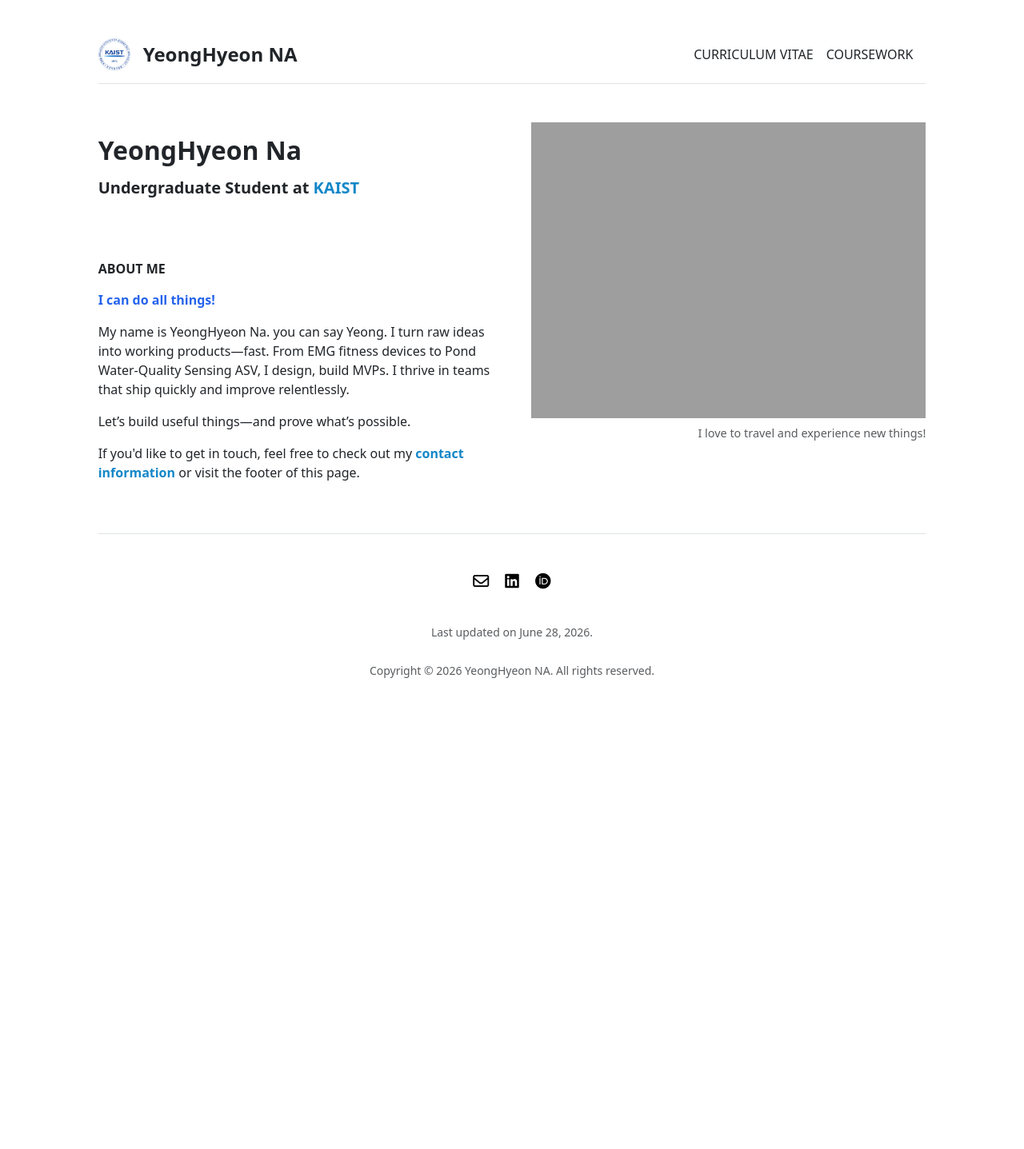
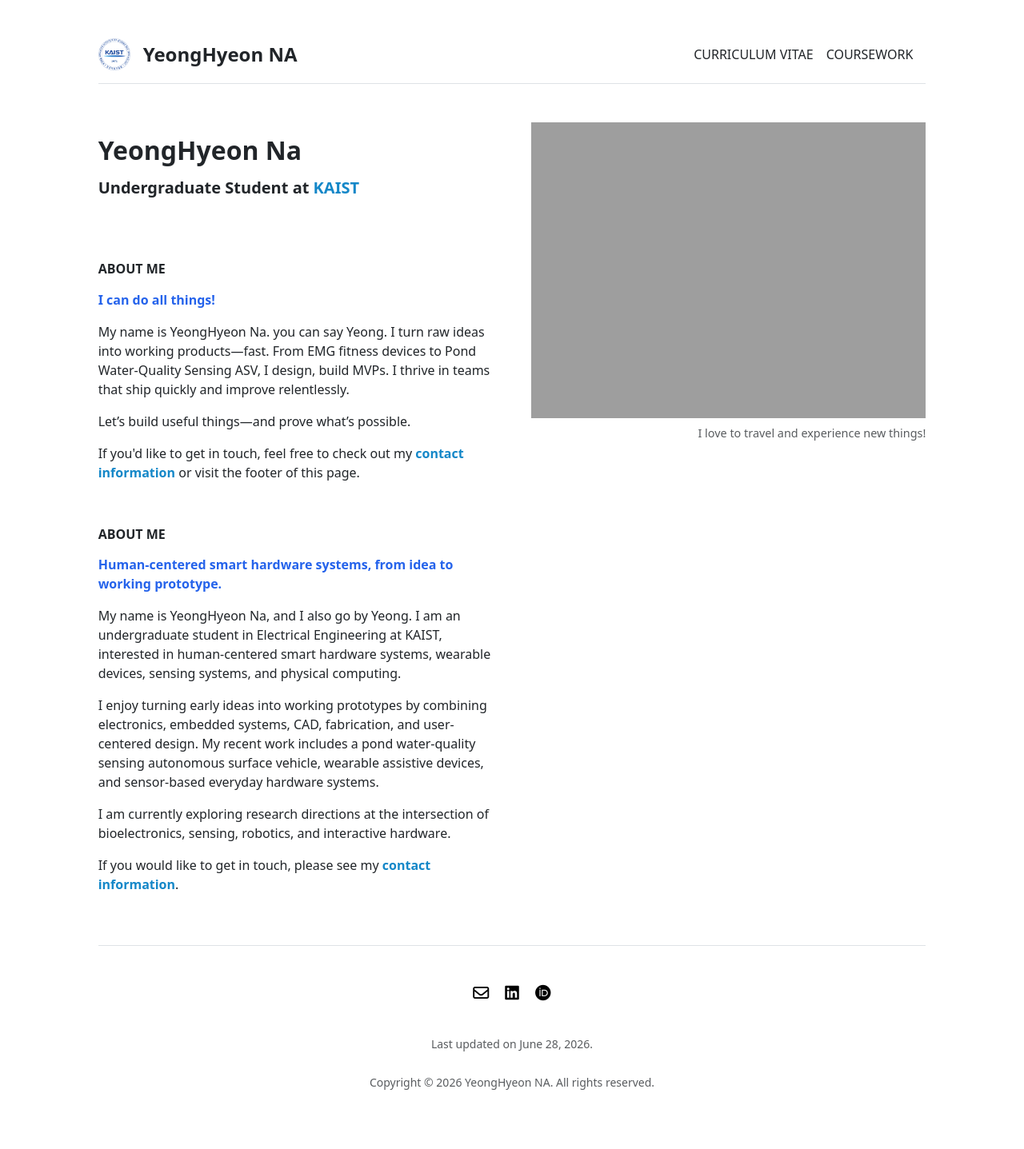
Before and after one commit to ynghyn-na/ynghyn-na.github.io, a Jekyll site: the page built from index.md, in a window 1280 px wide. Shown: the whole page at 80% size. Built offline with Jekyll 4.4.1, drawn with Linux system fonts in a browser that asks for light colours; before the commit the page ends 922 px from its top, so only the background shows below that.

Commit message:
Update index.md

```diff
--- a/index.md
+++ b/index.md
@@ -9,3 +9,19 @@ title: "Home"
 <p>My name is YeongHyeon Na. you can say Yeong. I turn raw ideas into working products—fast. From EMG fitness devices to Pond Water-Quality Sensing ASV, I design, build MVPs. I thrive in teams that ship quickly and improve relentlessly.</p>
 <p>Let’s build useful things—and prove what’s possible.</p>
 <p>If you'd like to get in touch, feel free to check out my <strong><a href="https://ynghyn-na.github.io/contact" style="text-decoration-line: none"><span style="color:#1487C8 !important;">contact information</span></a></strong> or visit the footer of this page.</p>
+
+<p><br></p>
+<p style="line-height:1.2"><strong>ABOUT ME</strong></p>
+<p><b><span style="color:#2563EB !important;">Human-centered smart hardware systems, from idea to working prototype.</span></b></p>
+<p>
+My name is YeongHyeon Na, and I also go by Yeong. I am an undergraduate student in Electrical Engineering at KAIST, interested in human-centered smart hardware systems, wearable devices, sensing systems, and physical computing.
+</p>
+<p>
+I enjoy turning early ideas into working prototypes by combining electronics, embedded systems, CAD, fabrication, and user-centered design. My recent work includes a pond water-quality sensing autonomous surface vehicle, wearable assistive devices, and sensor-based everyday hardware systems.
+</p>
+<p>
+I am currently exploring research directions at the intersection of bioelectronics, sensing, robotics, and interactive hardware.
+</p>
+<p>
+If you would like to get in touch, please see my <strong><a href="https://ynghyn-na.github.io/contact" style="text-decoration-line: none"><span style="color:#1487C8 !important;">contact information</span></a></strong>.
+</p>
```
